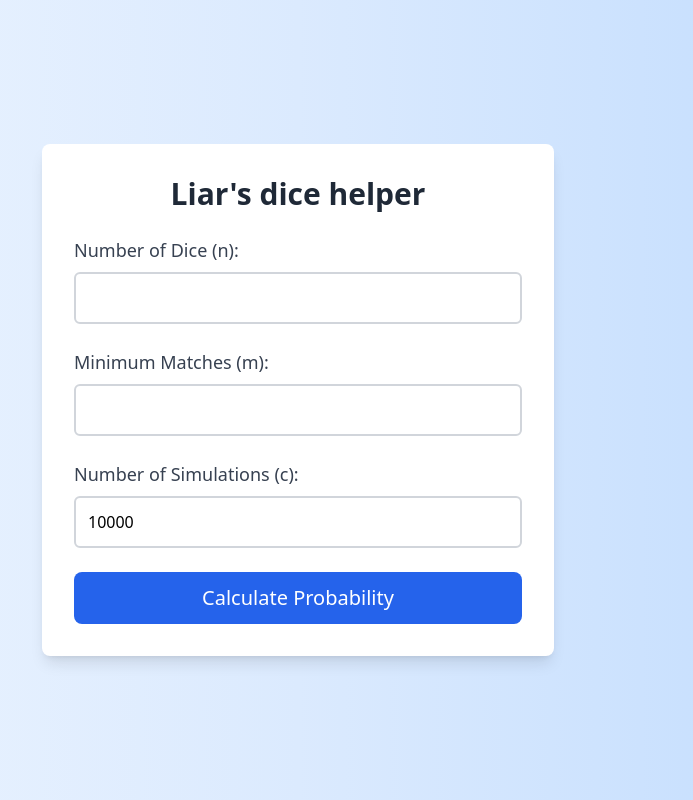
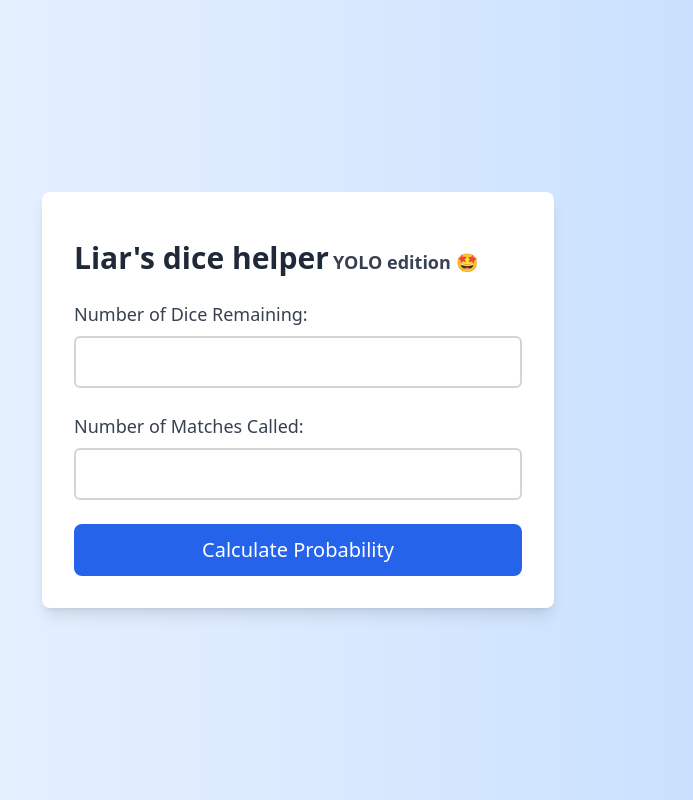
Before and after one commit to neonwatty/js-dice-calculator, a plain HTML site: page index.html in a window 1280 px wide. Shown: the whole page, without its empty margins (342-1035 px from the left). Drawn offline with nearby package versions, Linux system fonts and the light colour scheme.

Commit message:
style update, sim count tucked under

```diff
--- a/index.html
+++ b/index.html
@@ -3,7 +3,7 @@
   <head>
     <meta charset="UTF-8" />
     <meta name="viewport" content="width=device-width, initial-scale=1.0" />
-    <title>Dice Simulation</title>
+    <title>Liar's dice helper - YOLO version 🤪</title>
     <script src="https://cdn.tailwindcss.com"></script>
   </head>
   <body
@@ -14,17 +14,22 @@
         class="bg-white p-8 rounded-lg shadow-lg max-w-lg w-full space-y-6 dark:bg-gray-800 dark:border-gray-700 dark:text-gray-200"
       >
         <h1
-          class="text-3xl font-semibold text-center text-gray-800 dark:text-gray-100"
+          class="text-3xl font-semibold text-gray-800 dark:text-gray-100 inline-block"
         >
           Liar's dice helper
         </h1>
+        <h2
+          class="text-lg font-semibold text-gray-700 dark:text-gray-200 inline-block align-baseline"
+        >
+          YOLO edition 🤩
+        </h2>
 
         <div class="space-y-6">
           <div class="space-y-2">
             <label
               for="n"
               class="block text-gray-700 text-lg dark:text-gray-300"
-              >Number of Dice (n):</label
+              >Number of Dice Remaining:</label
             >
             <input
               type="number"
@@ -38,7 +43,7 @@
             <label
               for="m"
               class="block text-gray-700 text-lg dark:text-gray-300"
-              >Minimum Matches (m):</label
+              >Number of Matches Called:</label
             >
             <input
               type="number"
@@ -48,7 +53,8 @@
               required
             />
           </div>
-          <div class="space-y-2">
+          <!-- Hidden input for 'c' -->
+          <div class="hidden">
             <label
               for="c"
               class="block text-gray-700 text-lg dark:text-gray-300"
@@ -99,7 +105,9 @@
         .addEventListener("click", function () {
           const n = parseInt(document.getElementById("n").value);
           const m = parseInt(document.getElementById("m").value);
-          const c = parseInt(document.getElementById("c").value);
+
+          // Set c to a default value (10000) without showing the input field
+          const c = 10000;
 
           const probability = probabilityOfMOrMoreSameSimulated(n, m, c);
           document.getElementById("probability").textContent = `${probability}`;
```
